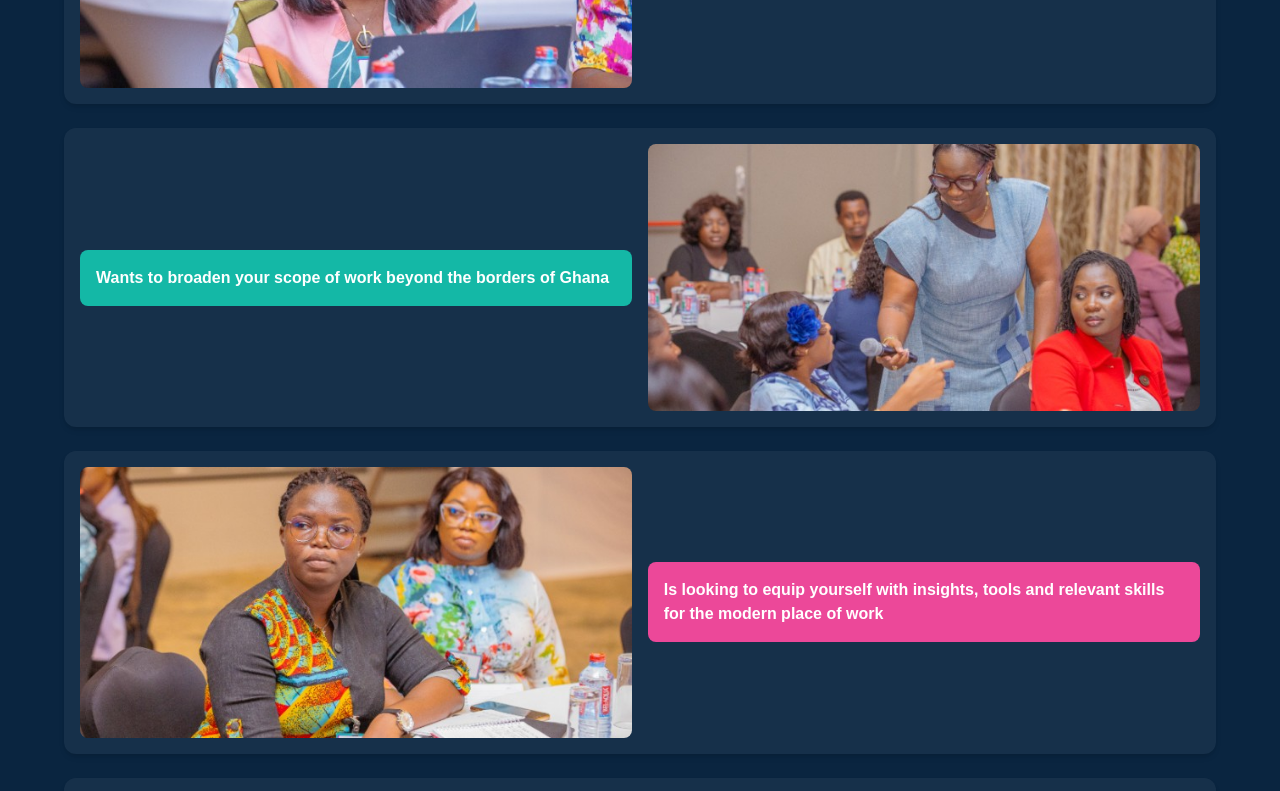
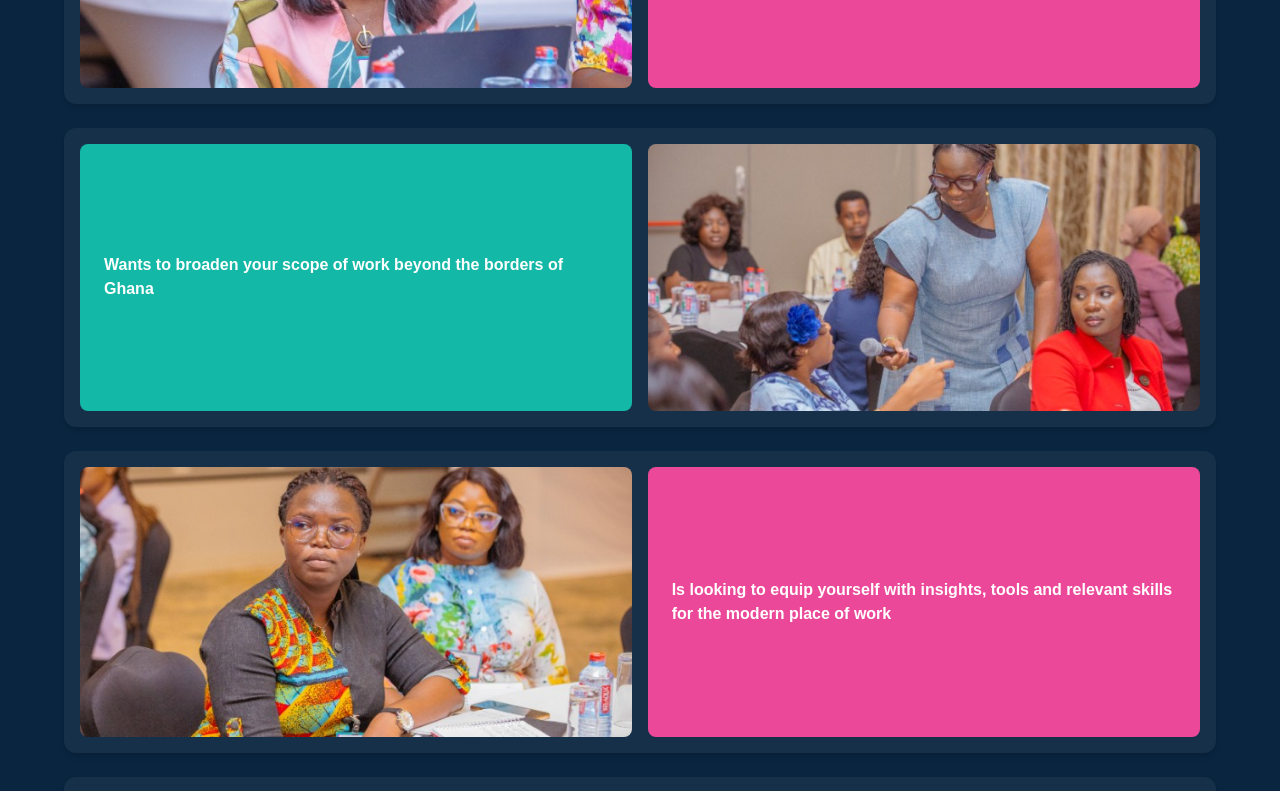
Before and after one commit to Amatcha-Boanerges/landingpage-paconf, a Next.js app: page / in a window 1280 px wide. Shown: the part 700-1491 px from the top of the page. Built offline with nearby package versions, Linux system fonts and the light colour scheme.

Commit message:
Made text boxes the same height/width as the images.

```diff
--- a/src/app/components/WhyAttend.tsx
+++ b/src/app/components/WhyAttend.tsx
@@ -35,8 +35,8 @@ export default function WhyAttend() {
 
   return (
     <section
-  id="whyattend"
-  className="bg-[#0a2540] text-white py-16 px-4 md:px-8"
+      id="whyattend"
+      className="bg-[#0a2540] text-white py-16 px-4 md:px-8"
     >
       <div className="max-w-6xl mx-auto space-y-10">
         <header className="text-center space-y-4">
@@ -44,7 +44,7 @@ export default function WhyAttend() {
             Why attend the 2025 PA Conference
           </h2>
           <p className="text-lg md:text-xl max-w-2xl mx-auto text-gray-200">
-            The PA Conference is for you if you are a Personal , Executive,
+            The PA Conference is for you if you are a Personal, Executive,
             Administrative, Business, or Project Assistant who:
           </p>
         </header>
@@ -55,19 +55,19 @@ export default function WhyAttend() {
               key={index}
               className={`flex flex-col ${
                 index % 2 === 0 ? "md:flex-row" : "md:flex-row-reverse"
-              } items-center gap-4 bg-white bg-opacity-5 rounded-xl p-4 shadow-md hover:scale-[1.01] transition-transform`}
+              } items-stretch gap-4 bg-white bg-opacity-5 rounded-xl p-4 shadow-md hover:scale-[1.01] transition-transform`}
             >
-              <div  className="w-full md:w-1/2">
+              <div className="w-full md:w-1/2 min-h-[250px]">
                 <Image
                   src={card.image}
                   alt="PA Conference Attendee"
                   width={600}
                   height={400}
-                  className="rounded-lg object-cover w-full h-auto"
+                  className="rounded-lg object-cover w-full h-full"
                 />
               </div>
               <div
-                className={`w-full md:w-1/2 p-4 text-left text-white font-semibold rounded-lg ${card.bgColor}`}
+                className={`w-full md:w-1/2 min-h-[250px] p-6 flex items-center text-left text-white font-semibold rounded-lg ${card.bgColor}`}
               >
                 {card.text}
               </div>
```
